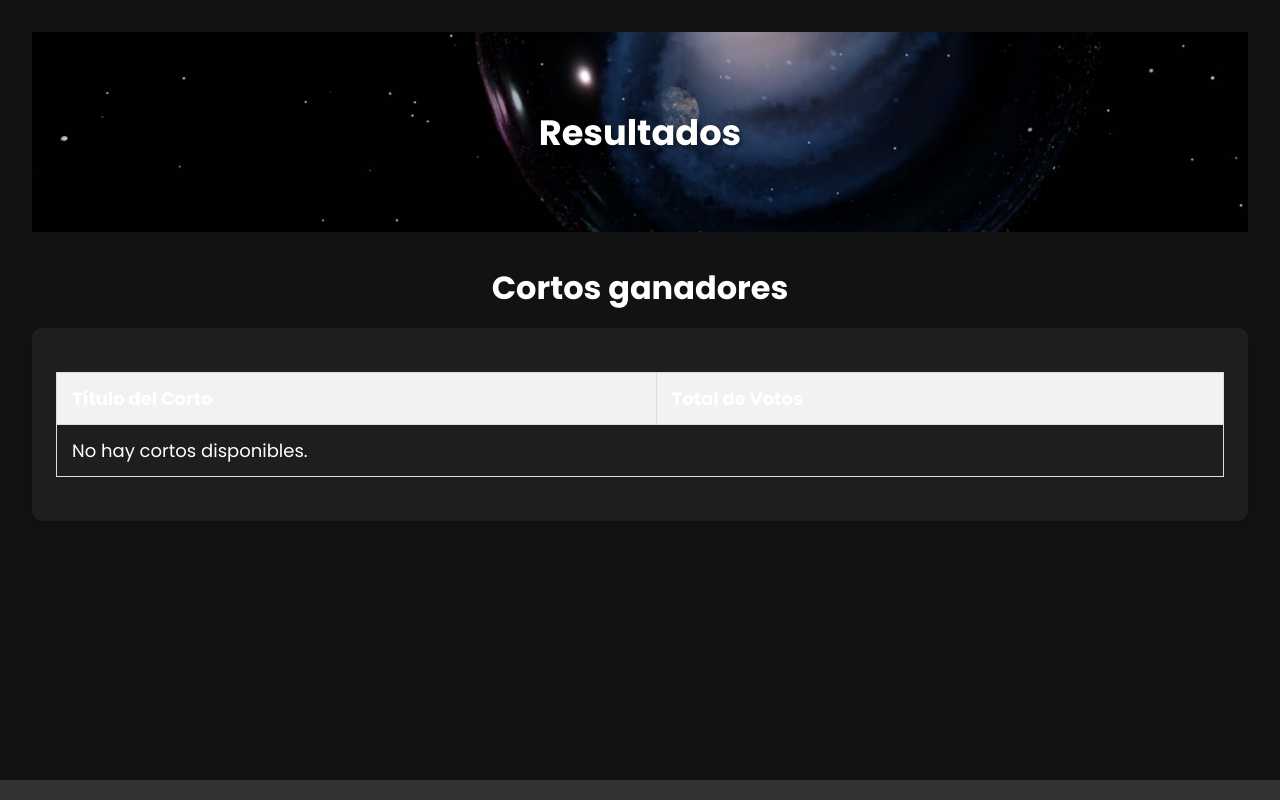
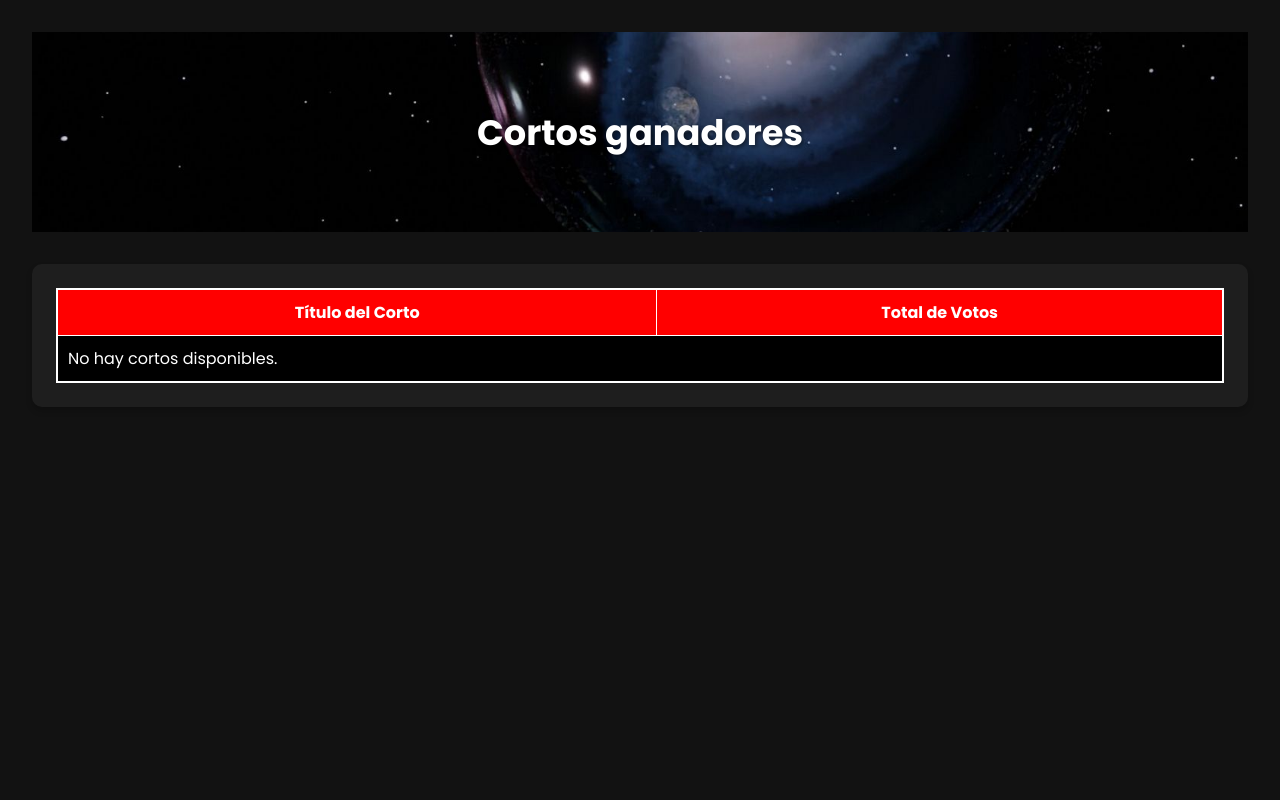
Before and after one commit to cristinascg94/foco, a Django app: page /votacion/resultados/ in a window 1280 px wide. Run offline with Django 5.2, Linux system fonts and the light colour scheme; the visitor is signed in with stand-in values (Sample User, id 1); data that the repository does not hold is empty.

Commit message:
tabla corregida

```diff
--- a/focoProject/votacion/static/css/graphicsResults.css
+++ b/focoProject/votacion/static/css/graphicsResults.css
@@ -57,63 +57,27 @@ header h1 {
 }
 
 table {
-  width: 100%;
-  border-collapse: collapse;
-  margin: 20px 0;
-  font-size: 18px;
-  text-align: left;
+  width: 100%; /* Ajusta el ancho de la tabla al 100% del contenedor */
+  border-collapse: collapse; /* Colapsa los bordes de la tabla */
+  border: 2px solid white;
 }
 
-table th, table td {
-  padding: 12px 15px;
-  border: 1px solid #ddd;
+th {
+  background-color: red; /* Color de fondo para los encabezados */
+  color: white; /* Color del texto para los encabezados */
+  padding: 10px; /* Espaciado interno para las celdas de encabezado */
+  text-align: center; /* Alineación del texto a la izquierda */
+  border: 1px solid white;
 }
 
-table th {
-  background-color: #f2f2f2;
+td {
+  background-color: black; /* Color de fondo para las celdas de contenido */
+  color: white; /* Color del texto para las celdas de contenido */
+  padding: 10px; /* Espaciado interno para las celdas de contenido */
+  border: 1px solid white;
 }
-
-table tr:nth-child(even) {
-  background-color: #f9f9f9;
-}
-.boton-volver {
-  position: absolute; /* Posiciona el botón en relación a su contenedor */
-  top: 10px; /* Ajusta la posición vertical */
-  right: 20px;
-  background-color: #dc493a;
-  color: white;
-  padding: 10px 20px;
-  text-decoration: none;
-  border-radius: 5px;
-  font-size: 16px;
-}
-
-.boton-volver:hover {
-  background-color: #dc493a;
-}
-
-.footer {
-  background-color: #333; /* Color de fondo del footer */
-  color: white; /* Color del texto del footer */
-  text-align: center; /* Centra el texto */
-  padding: 10px 0; /* Espaciado vertical en el footer */
-  display: flex; /* Utiliza flexbox para alinear los iconos */
-  justify-content: center; /* Centra los iconos en el footer */
-  gap: 20px; /* Espaciado entre los iconos */
-  position: absolute; /* Asegura que el footer se mantenga en la parte inferior */
-  bottom: 0; /* Coloca el footer en la parte inferior */
-  left: 0; /* Alinea a la izquierda */
-  right: 0; /* Alinea a la derecha */
-}
-
-.icono-web, .icono-instagram {
-  color: white; /* Color del texto e íconos */
-  text-decoration: none; /* Sin subrayado */
-  font-size: 24px; /* Tamaño de los iconos */
-}
-
-.icono-web:hover, .icono-instagram:hover {
-  color: #dc493a; /* Color de hover para los iconos */
+td:nth-child(2) {
+  text-align: center; /* Centra el texto en la segunda columna */
 }
 /* Media queries para pantallas más grandes */
 @media (min-width: 768px) {
--- a/focoProject/votacion/templates/graphicsResults.html
+++ b/focoProject/votacion/templates/graphicsResults.html
@@ -12,11 +12,10 @@
 <body>
 
     <header>
-        <h1>Resultados</h1>
+        <h1>Cortos ganadores</h1>
     </header>
 
     <div class="container">
-        <h1 class="text-center">Cortos ganadores</h1>
         {% csrf_token %}
         <div class="card">
             <div class="pases">
@@ -48,14 +47,5 @@
             </div>
         </div>
     </div>
-    <footer class="footer">
-        <a href="https://festivalfoco.com/" target="_blank" class="icono-web">
-            <i class="fas fa-globe"></i> <!-- Icono de la web -->
-        </a>
-        <a href="https://www.instagram.com/foco_festival/" target="_blank" class="icono-instagram">
-            <i class="fab fa-instagram"></i> <!-- Icono de Instagram -->
-        </a>
-    </footer>
-
 </body>
 </html>
```
